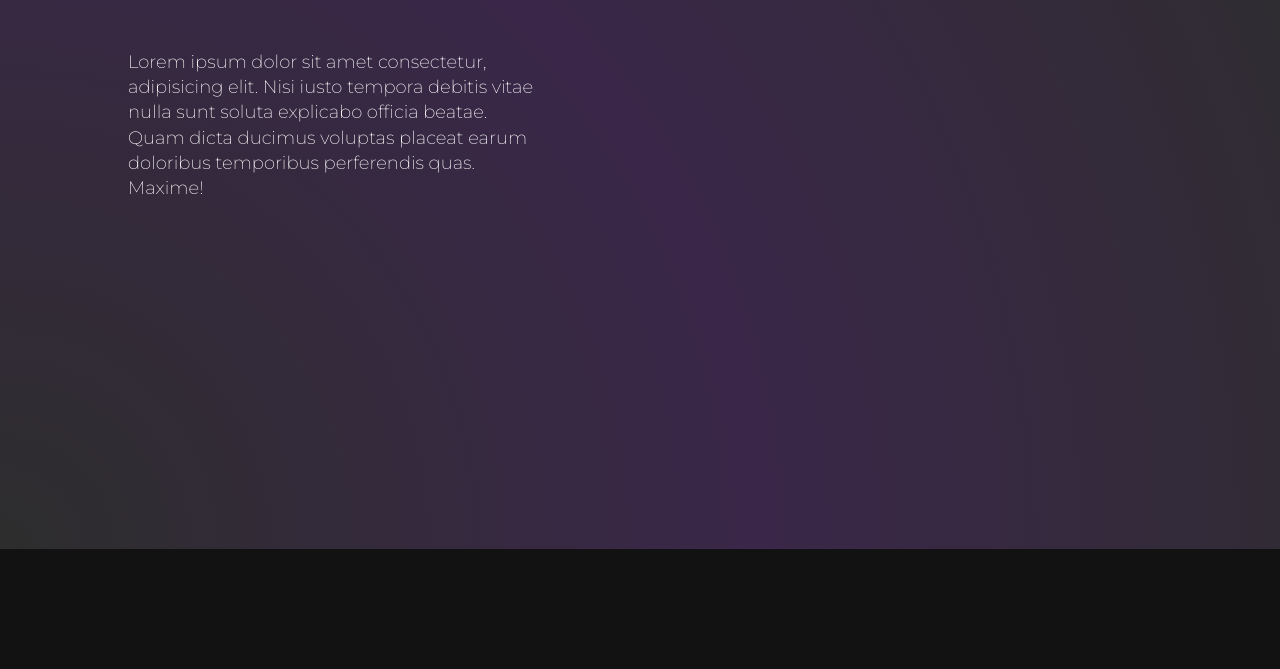
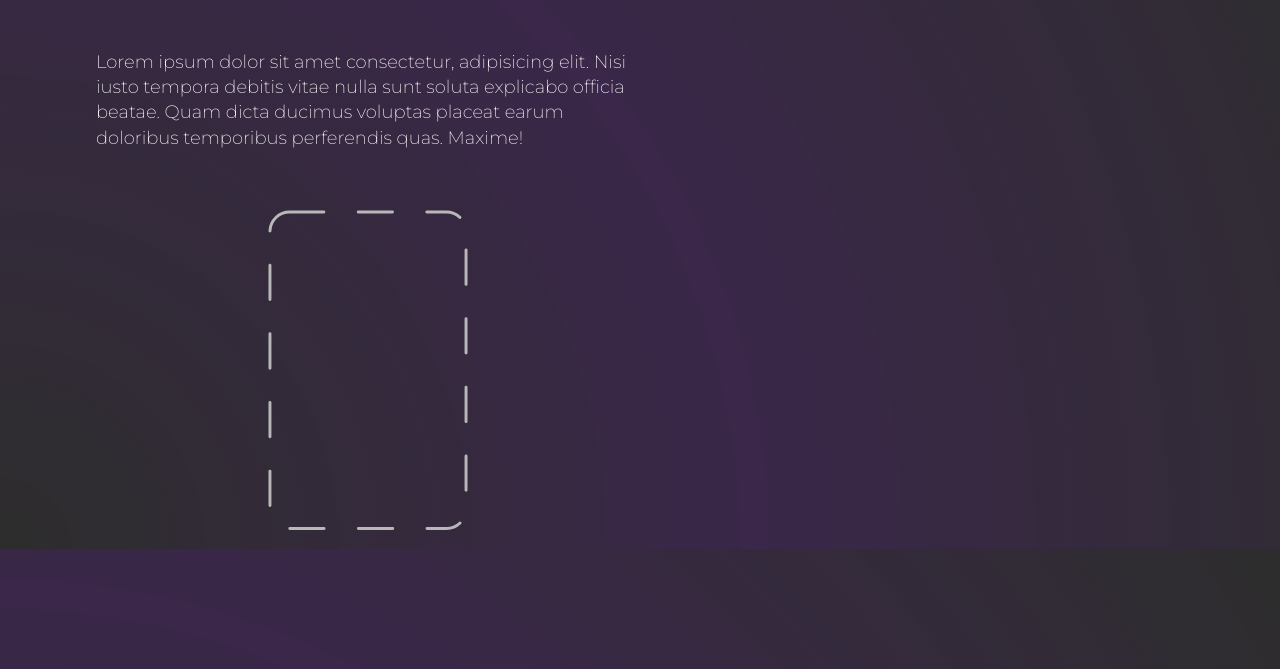
Before and after one commit to ezaleta/Portfolio, a plain HTML site: page index.html in a window 1280 px wide. Shown: the part 251-920 px from the top of the page. Before the commit the page ends 800 px from the top, so only its background shows below. Drawn offline with Linux system fonts and the light colour scheme.

Commit message:
Added card drop section, structure and styles. New images directory and files added

```diff
--- a/css/style.css
+++ b/css/style.css
@@ -60,9 +60,10 @@ a svg {
 /* -------------Main------------- */
 
 main {
-    width: 80%;
+    width: 85%;
     height: 100%;
     display: flex;
+    flex-direction: column;
 }
 
 /* ------/------Main------/------ */
@@ -86,7 +87,7 @@ main {
 }
 
 .bio-text {
-    width: 80%;
+    width: 100%;
     font-size: var(--general-text);
     font-weight: 200;
     line-height: 1.575rem;
@@ -94,6 +95,36 @@ main {
 }
 
 /* ------/------Bio------/------ */
+
+/* -------------cardDrop------------- */
+
+.cardDrop {
+    display: flex;
+    justify-content: center;
+    align-content: center;
+    width: 50%;
+    margin-block: 100px;
+}
+
+.dropArea {
+    width: 200px;
+    height: 322.79px;
+}
+
+/* Add with js when dragging is detected
+#dropRect:hover {
+    stroke: #2ea949;
+}
+ */
+.dropAreaCard {
+    display: none;
+    position: relative;
+    bottom: 353px;
+    left: 30px;
+    width: 200px;
+    border-radius: 20px;
+}
+/* ------/------cardDrop------/------ */
 
 /* -------------Responsive------------- */
 
@@ -121,4 +152,5 @@ main {
         width: 100%;
     }
 }
+
 /* ------/------Responsive------/------ */
--- a/index.html
+++ b/index.html
@@ -63,11 +63,11 @@
             </nav>
         </header>
         <main>
-            <section class="bio">
-                <div class="bio-title">
+            <section class="bio" id="bio">
+                <div class="bio-title" id="bio-title">
                     <h1>Edgar G. Zaleta</h1>
                 </div>
-                <div class="bio-text">
+                <div class="bio-text" id="bio-text">
                     <p>
                         Lorem ipsum dolor sit amet consectetur, adipisicing elit. Nisi iusto tempora debitis vitae nulla
                         sunt soluta explicabo officia beatae. Quam dicta ducimus voluptas placeat earum doloribus
@@ -75,6 +75,32 @@
                     </p>
                 </div>
             </section>
+            <section class="cardDrop" id="cardDrop">
+                <div class="dropArea" id="dropArea">
+                    <svg
+                        id="dropArea"
+                        width="200"
+                        height="322.79"
+                        viewBox="0 0 204 327"
+                        fill="none"
+                        xmlns="http://www.w3.org/2000/svg"
+                    >
+                        <rect
+                            id="dropRect"
+                            x="2"
+                            y="2"
+                            width="200"
+                            height="322.791"
+                            rx="20"
+                            stroke="#B8B8B8"
+                            stroke-width="3"
+                            stroke-linecap="round"
+                            stroke-dasharray="35 35"
+                        />
+                    </svg>
+                    <img class="dropAreaCard" id="dropAreaCard" src="./src/img/dropareacard.webp" alt="dropAreaCard" />
+                </div>
+            </section>
         </main>
         <footer></footer>
     </body>
```
Also changed, not shown: src/img/backendcard.webp (added), src/img/dropareacard.webp (added), src/img/frontendcard.webp (added), src/img/webdevcard.webp (added).
